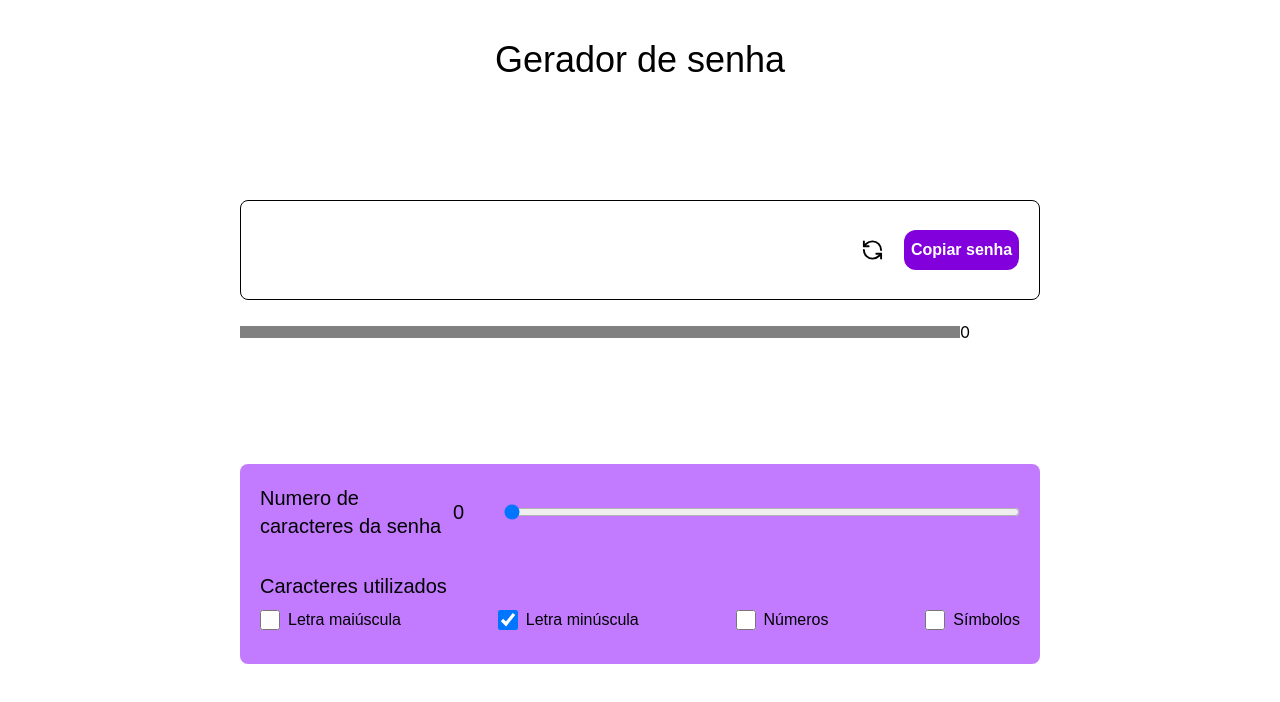
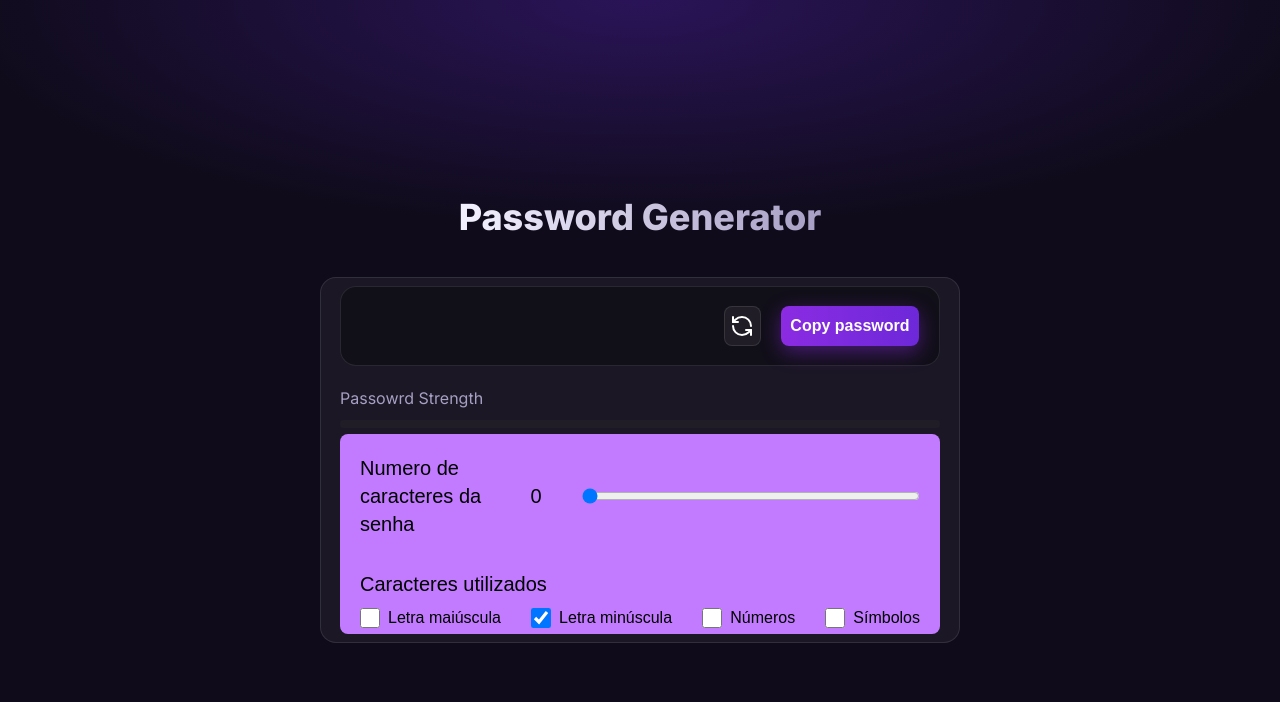
Before and after one commit to DevLetto/PasswordGenerator, a React (Vite) app in the folder PasswordGenerator/: page / in a window 1280 px wide. Shown: the top 702 px of the page. Built offline with nearby package versions, Linux system fonts and the light colour scheme.

Commit message:
Style: changed almost all of the design

```diff
--- a/PasswordGenerator/index.html
+++ b/PasswordGenerator/index.html
@@ -3,6 +3,12 @@
   <head>
     <meta charset="UTF-8" />
     <link rel="icon" type="image/svg+xml" href="public/mercury-infinity.svg" />
+    <link rel="preconnect" href="https://fonts.googleapis.com" />
+    <link rel="preconnect" href="https://fonts.gstatic.com" crossorigin />
+    <link
+      href="https://fonts.googleapis.com/css2?family=Inter:wght@400;600;700;800&family=JetBrains+Mono:wght@500;700&display=swap"
+      rel="stylesheet"
+    />
     <meta name="viewport" content="width=device-width, initial-scale=1.0" />
     <title>passwordgenerator</title>
   </head>
--- a/PasswordGenerator/src/App.jsx
+++ b/PasswordGenerator/src/App.jsx
@@ -1,4 +1,4 @@
-import { useState, useEffect   } from "react";
+import { useState, useEffect } from "react";
 import { RefreshCcw } from "lucide-react";
 import StrengthBar from "./StrengthBar";
 
@@ -11,7 +11,7 @@ function App() {
     includeUpper: false,
     includeNum: false,
     includeSym: false,
-  })
+  });
   // const [includeLower, setIncludeLower] = useState(false);
   // const [includeUpper, setIncludeUpper] = useState(false);
   // const [includeNum, setIncludeNum] = useState(false);
@@ -22,34 +22,23 @@ function App() {
   const minLenght = 4;
   const idealLenght = 18;
 
+  const handleChange = (e) => {
+    const { name, checked } = e.target;
 
-
-
-  const handleChange = (e) => {
-
-    const{name, checked} = e.target;
-
-
-
-
-    if(checked){
-      setOptions((prev) => ({...prev, [name]: true}))
+    if (checked) {
+      setOptions((prev) => ({ ...prev, [name]: true }));
 
       return;
     }
 
     const totalActive = Object.values(options).filter(Boolean).length;
 
-    if(totalActive > 1){
-      setOptions((prev) => ({...prev, [name]:false}))
+    if (totalActive > 1) {
+      setOptions((prev) => ({ ...prev, [name]: false }));
     }
-
-
-
-  }
+  };
 
   useEffect(() => {
-
     generatePassword();
   }, [options]);
 
@@ -65,7 +54,7 @@ function App() {
       (options.includeNum ? numbers : "") +
       (options.includeSym ? symbols : "");
 
-      console.log(characters)
+    console.log(characters);
 
     let generatedPassword = "";
     for (let i = 0; i < passLength; i++) {
@@ -90,87 +79,85 @@ function App() {
       hasUpper: /[A-Z]/.test(password),
       hasLower: /[a-z]/.test(password),
       hasNum: /[0-9]/.test(password),
-      hasSym: /[^A-Za-z0-9]/.test(password)
-
-    }
+      hasSym: /[^A-Za-z0-9]/.test(password),
+    };
 
     const hasTotal = Object.values(hasOptions).filter(Boolean).length;
 
-    console.log(hasTotal)
+    console.log(hasTotal);
 
-    if(hasTotal == 1 && passLength >= 0  && passLength < 7 ){
+    if (hasTotal == 1 && passLength >= 0 && passLength < 7) {
       setPassStrength(1);
-      console.log("Caiu nesse if1-0")
-    }else if(hasTotal == 1 && passLength >= 7 && passLength < 15){
+      console.log("Caiu nesse if1-0");
+    } else if (hasTotal == 1 && passLength >= 7 && passLength < 15) {
       setPassStrength(2);
-      console.log("Caiu nesse if1-7")
-    }else if (hasTotal == 1 && passLength >= 15){
-      setPassStrength(3)
-      console.log("Caiu nesse if1-15")
+      console.log("Caiu nesse if1-7");
+    } else if (hasTotal == 1 && passLength >= 15) {
+      setPassStrength(3);
+      console.log("Caiu nesse if1-15");
     }
 
-    if(hasTotal == 2 && passLength >= 0  && passLength < 5){
+    if (hasTotal == 2 && passLength >= 0 && passLength < 5) {
       setPassStrength(1);
-      console.log("Caiu nesse if2-0")
-    }else if(hasTotal == 2 && passLength >= 5 && passLength < 10){
+      console.log("Caiu nesse if2-0");
+    } else if (hasTotal == 2 && passLength >= 5 && passLength < 10) {
       setPassStrength(2);
-      console.log("Caiu nesse if2-5")
-    }else if (hasTotal == 2 && passLength >= 10 && passLength < 14){
-      setPassStrength(3)
-      console.log("Caiu nesse if2-10")
-    }else if (hasTotal == 2 && passLength >= 14 && passLength < 17){
-      setPassStrength(4)
-      console.log("Caiu nesse if2-14")
-    }else if (hasTotal == 2 && passLength >= 17){
-      setPassStrength(5)
-      console.log("Caiu nesse if2-17")
+      console.log("Caiu nesse if2-5");
+    } else if (hasTotal == 2 && passLength >= 10 && passLength < 14) {
+      setPassStrength(3);
+      console.log("Caiu nesse if2-10");
+    } else if (hasTotal == 2 && passLength >= 14 && passLength < 17) {
+      setPassStrength(4);
+      console.log("Caiu nesse if2-14");
+    } else if (hasTotal == 2 && passLength >= 17) {
+      setPassStrength(5);
+      console.log("Caiu nesse if2-17");
     }
 
-    if(hasTotal == 3 && passLength >= 1 && passLength < 9 ){
+    if (hasTotal == 3 && passLength >= 1 && passLength < 9) {
       setPassStrength(2);
-      console.log("Caiu nesse if3-1")
-    }else if(hasTotal == 3 && passLength >= 9 && passLength < 12){
+      console.log("Caiu nesse if3-1");
+    } else if (hasTotal == 3 && passLength >= 9 && passLength < 12) {
       setPassStrength(3);
-      console.log("Caiu nesse if3-9")
-    }else if (hasTotal == 3 && passLength >= 12 && passLength < 14){
-      setPassStrength(4)
-      console.log("Caiu nesse if3-12")
-    }else if (hasTotal == 3 && passLength >= 14){
-      setPassStrength(5)
-      console.log("Caiu nesse if3-14")
+      console.log("Caiu nesse if3-9");
+    } else if (hasTotal == 3 && passLength >= 12 && passLength < 14) {
+      setPassStrength(4);
+      console.log("Caiu nesse if3-12");
+    } else if (hasTotal == 3 && passLength >= 14) {
+      setPassStrength(5);
+      console.log("Caiu nesse if3-14");
     }
 
-    if(hasTotal == 4 && passLength >= 1 && passLength < 8){
+    if (hasTotal == 4 && passLength >= 1 && passLength < 8) {
       setPassStrength(2);
-      console.log("Caiu nesse if4-1")
-    }else if(hasTotal == 4 && passLength >= 8 && passLength < 11){
+      console.log("Caiu nesse if4-1");
+    } else if (hasTotal == 4 && passLength >= 8 && passLength < 11) {
       setPassStrength(3);
-      console.log("Caiu nesse if4-8")
-    }else if (hasTotal == 4 && passLength >= 11 && passLength < 13){
-      setPassStrength(4)
-      console.log("Caiu nesse if4-11")
-    }else if (hasTotal == 4 && passLength >= 13){
-      setPassStrength(5)
-      console.log("Caiu nesse if4-13")
+      console.log("Caiu nesse if4-8");
+    } else if (hasTotal == 4 && passLength >= 11 && passLength < 13) {
+      setPassStrength(4);
+      console.log("Caiu nesse if4-11");
+    } else if (hasTotal == 4 && passLength >= 13) {
+      setPassStrength(5);
+      console.log("Caiu nesse if4-13");
     }
-
-
-
-
-
-  }
+  };
 
   useEffect(() => {
-
     passwordStrength();
   }, [password]);
 
   return (
-    <div className="w-screen h-screen bg-white flex justify-baseline items-center flex-col gap-30 pt-10">
-      <h1 className="text-center text-4xl font-[Arial] ">Gerador de senha</h1>
+    <div className="w-screen h-screen bg-background bg-[radial-gradient(ellipse_90%_48%_at_50%_0%,var(--color-top-bright)_0%,transparent_60%)] flex justify-center items-center flex-col gap-10 pt-10">
+      {/* TITULO */}
+      <h1 className="text-center text-4xl font-sans font-extrabold bg-linear-to-r from-text to-secondary-text bg-clip-text text-transparent ">
+        Password Generator
+      </h1>
 
-      <div className="flex flex-col items-center gap-5">
-        <div className="border border-black h-25 w-150 xl:w-200 rounded-lg flex flex-row items-center gap-5 p-5">
+      <main className="border border-glassBorder bg-glassBG rounded-2xl w-120 md:w-160 flex flex-col items-center p-2">
+        <div className="flex flex-col items-center gap-5 ">
+          {/* SESSAO DO TEXTO */}
+          <div className="border border-glassBorder bg-[#110F18] h-20 w-115 md:w-150 rounded-2xl flex flex-row items-center gap-5 p-5">
             <input
               type="text"
               name="campoSenha"
@@ -179,27 +166,29 @@ function App() {
               onChange={(e) => {
                 setPassword(e.target.value);
                 setPassLength(e.target.value.length);
-
               }}
-            className=" w-[80%] h-[80%] text-2xl focus:outline-none"
+              className=" w-[80%] h-[80%] text-2xl text-text focus:outline-none"
             />
+            <div className="border border-glassBorder bg-[#201D26] hover:bg-[#35303f] rounded-lg w-12 h-10 flex items-center justify-center">
               <RefreshCcw
-            className="hover:cursor-pointer"
+                className="hover:cursor-pointer "
                 onClick={generatePassword}
+                color="white"
               />
+            </div>
             <input
               type="button"
-            value="Copiar senha"
+              value="Copy password"
               onClick={copyToClipboard}
-            className="bg-purple-700 text-white h-10 w-30 rounded-xl font-[Arial] font-bold hover:bg-purple-800 hover:cursor-pointer"
+              className="bg-linear-to-r from-clipboard-first-color to-clipboard-second-color shadow-[0_6px_20px_rgba(139,43,226,0.45)] text-white h-10 w-45 rounded-lg font-[Arial] font-bold hover:bg-purple-800 hover:cursor-pointer hover:-translate-y-px hover:shadow-[0_10px_26px_rgba(139,43,226,0.6)]"
             />
           </div>
-        <div className="w-150 xl:w-200 flex flex-row items-baseline">
+
+          <div className="w-115 md:w-150 flex flex-row items-center">
             <StrengthBar passStrength={passStrength}></StrengthBar>
           </div>
         </div>
-
-      <div className="bg-purple-400 h-50  w-150 xl:w-200 p-5 flex flex-col gap-8 rounded-lg">
+        <div className="bg-purple-400 h-50  w-115 md:w-150 p-5 flex flex-col gap-8 rounded-lg">
           <div className="flex flex-col xl:flex-row  xl:gap-10 gap-1">
             <div className="flex flex-row gap-2 xl:gap-1 items-center">
               <p className="text-xl font-[Arial]">
@@ -221,7 +210,6 @@ function App() {
           </div>
           <div className="flex flex-col gap-2">
             <p className="text-xl font-[Arial]">Caracteres utilizados</p>
-
             <nav className="flex flex-row gap-10 w-full">
               <ul className="w-full columns-2 xl:columns-1 xl:flex xl:flex-row justify-between">
                 <li className="flex flex-row  items-center gap-2">
@@ -230,7 +218,9 @@ function App() {
                     name="includeUpper"
                     id=""
                     checked={options.includeUpper}
-                  onChange={(e) => {handleChange(e)}}
+                    onChange={(e) => {
+                      handleChange(e);
+                    }}
                     className="size-5 roundend-lg "
                   />
                   <label htmlFor="maiuscula" className="font-[Arial]">
@@ -243,7 +233,9 @@ function App() {
                     name="includeLower"
                     id=""
                     checked={options.includeLower}
-                  onChange={(e) => {handleChange(e)}}
+                    onChange={(e) => {
+                      handleChange(e);
+                    }}
                     className="size-5 roundend-lg "
                   />
                   <label htmlFor="minuscula" className="font-[Arial]">
@@ -256,7 +248,9 @@ function App() {
                     name="includeNum"
                     id=""
                     checked={options.includeNum}
-                  onChange={(e) => {handleChange(e)}}
+                    onChange={(e) => {
+                      handleChange(e);
+                    }}
                     className="size-5 roundend-lg "
                   />
                   <label htmlFor="numeros" className="font-[Arial]">
@@ -269,7 +263,9 @@ function App() {
                     name="includeSym"
                     id=""
                     checked={options.includeSym}
-                  onChange={(e) => {handleChange(e)}}
+                    onChange={(e) => {
+                      handleChange(e);
+                    }}
                     className="size-5 roundend-lg "
                   />
                   <label htmlFor="simbolos" className="font-[Arial]">
@@ -280,6 +276,7 @@ function App() {
             </nav>
           </div>
         </div>
+      </main>
     </div>
   );
 }
--- a/PasswordGenerator/src/StrengthBar.jsx
+++ b/PasswordGenerator/src/StrengthBar.jsx
@@ -1,11 +1,53 @@
-function StrengthBar({passStrength}) {
+import { useState, useEffect } from "react";
 
+function StrengthBar({ passStrength }) {
+  const [level, setLevel] = useState("");
 
+  const changeText = () => {
+    const levelText = {
+      1: "Extremely weak",
+      2: "Weak",
+      3: "Medium",
+      4: "Strong",
+      5: "Very strong",
+    };
 
+    setLevel(levelText[passStrength]);
+  };
+
+  useEffect(() => {
+    changeText();
+  }, [passStrength]);
+
+  const getColor = () => {
+    if (passStrength == 1) return "text-extremely-weak";
+    if (passStrength == 2) return "text-weak";
+    if (passStrength == 3) return "text-medium";
+    if (passStrength == 4) return "text-strong";
+    if (passStrength == 5) return "text-very-strong";
+  };
+
+  const getColorBar = () => {
+    if (passStrength == 1) return "bg-extremely-weak";
+    if (passStrength == 2) return "bg-weak";
+    if (passStrength == 3) return "bg-medium";
+    if (passStrength == 4) return "bg-strong";
+    if (passStrength == 5) return "bg-very-strong";
+  };
   return (
     <>
-      <progress className="w-130 xl:w-180 h-3 rounded-full [&::-moz-progress-bar]:rounded-full " value={passStrength} max={5}></progress>
-      <p>{passStrength}</p>
+      <div >
+        <div className="flex flex-row justify-between ">
+          <p className="font-sans text-secondary-text">Passowrd Strength</p>
+          <p className={`${getColor()} `}>{level}</p>
+        </div>
+        <progress
+          // className="w-115 md:w-150 h-3 rounded-full [&::-moz-progress-bar]:rounded-full "
+          className={`appearance-none w-115 md:w-150 h-2 rounded-full overflow-hidden bg-[#201D26] [&::-webkit-progress-bar]:bg-[#201D26] [&::-webkit-progress-value]:${getColorBar()} [&::-moz-progress-bar]:${getColorBar()}`}
+          value={passStrength}
+          max={5}
+        ></progress>
+      </div>
     </>
   );
 }
--- a/PasswordGenerator/src/index.css
+++ b/PasswordGenerator/src/index.css
@@ -6,7 +6,7 @@
     /* base */
 
     --color-background: #0f0b1a;
-    --color-Top-bright: #2a1458;
+    --color-top-bright: #2a1458;
     --color-text: #f4f1ff;
     --color-secondary-text: #a79fc4;
 
@@ -24,9 +24,14 @@
 
     /* Password Strength */
 
-    --color-extremaly-weak: #4f4c56;
+    --color-extremely-weak: #4f4c56;
     --color-weak: #ef4444;
     --color-medium: #f59e0b;
     --color-strong: #84cc16;
     --color-very-strong: #22c55e;
+
+    /* text Fonts */
+
+     --font-sans: "Inter", "Segoe UI", system-ui, sans-serif;
+    --font-mono: "JetBrains Mono", "Fira Code", Consolas, monospace;
 }
```
Lines whose indentation alone changed are shown as unchanged.
